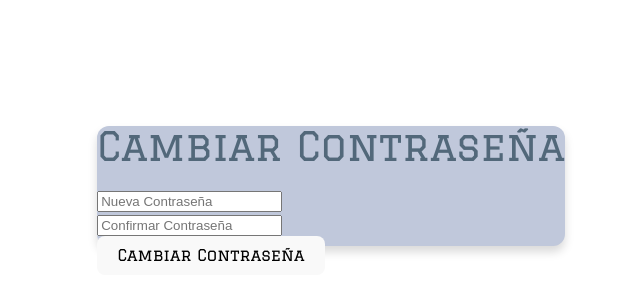
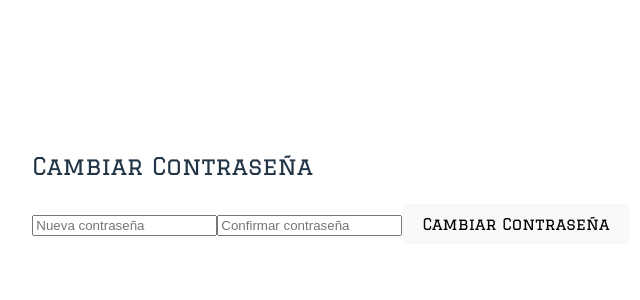
Before and after one commit to rmMarioAlberto/SmartEduSuite_web, a React (Vite) app: page /cambio-contrasena in a window 1280 px wide. Shown: the part 214-514 px from the top of the page, without its empty margins (309-949 px from the left). Built offline with nearby package versions, Linux system fonts and the light colour scheme.

Commit message:
Login corregido

```diff
--- a/src/context/AuthContext.jsx
+++ b/src/context/AuthContext.jsx
@@ -1,5 +1,5 @@
 import React, { createContext, useState, useEffect } from 'react';
-import { getUser, getToken, logout } from '../services/authService';
+import { getUser, getToken, logout as authLogout } from '../services/authService';
 
 export const AuthContext = createContext();
 
@@ -16,14 +16,21 @@ export const AuthProvider = ({ children }) => {
         }
     }, []);
 
+    const handleLoginSuccess = (user, token) => {
+        localStorage.setItem('user', JSON.stringify(user));
+        localStorage.setItem('token', token);
+        setUser(user);
+        setToken(token);
+    };
+
     const handleLogout = () => {
-        logout();
+        authLogout();
         setUser(null);
         setToken(null);
     };
 
     return (
-        <AuthContext.Provider value={{ user, token, setUser, setToken, handleLogout }}>
+        <AuthContext.Provider value={{ user, token, setUser: handleLoginSuccess, setToken, handleLogout }}>
             {children}
         </AuthContext.Provider>
     );
--- a/src/pages/login/LoginScreen.jsx
+++ b/src/pages/login/LoginScreen.jsx
@@ -9,27 +9,19 @@ import '../../styles/styles.css';
 function LoginScreen() {
   const [error, setError] = useState('');
   const navigate = useNavigate();
-  const { setUser, setToken } = useContext(AuthContext);
+  const { setUser } = useContext(AuthContext);
 
   const handleLoginSuccess = (user, token) => {
-    setUser(user);
-    setToken(token);
-    if (user.contra === '') {
-      navigate('/cambio-contrasena', { state: { user } });
-    } else {
+    setUser(user, token);
     switch (user.tipo) {
-        case 1:
-          setError('El tipo de usuario no tiene acceso al sistema');
-          break;
       case 2:
-          navigate('/vista-maestro', { state: { user } });
+        navigate('/vista-maestro');
         break;
       case 3:
-          navigate('/vista-admin', { state: { user } });
+        navigate('/vista-admin');
         break;
       default:
         setError('Tipo de usuario desconocido');
-      }
     }
   };
 
@@ -42,48 +34,48 @@ function LoginScreen() {
 
     setError('');
     try {
-        const { user, token } = await login(correo, contra);
-        handleLoginSuccess(user, token);
+      const result = await login(correo, contra);
+
+      if (!result || !result.user || !result.token) {
+        throw new Error('Respuesta de login inválida');
+      }
+
+      handleLoginSuccess(result.user, result.token);
     } catch (err) {
+      if (err.message === 'Primer login') {
+        const storedUser = JSON.parse(localStorage.getItem('user'));
+        if (storedUser) {
+          navigate('/cambio-contrasena', { state: { user: storedUser } });
+        } else {
+          setError('Error al obtener datos de usuario');
+        }
+      } else {
         setError(err.message);
+      }
     }
   };
 
+
   return (
-    <div className="flex items-center justify-center bg-[#22354a] min-h-screen color: #c8d8e6">
+    <div className="flex items-center justify-center bg-[#22354a] min-h-screen">
       <Card className="card-custom">
         <CardContent className="text-center flex flex-col items-center">
-          <h1 className="text-2xl color: #c8d8e6 mb-1">SmartEdu Suite</h1>
-          <h2 className="text-lg #c8d8e6 mb-4">Inicia Sesión</h2>
+          <h1 className="text-2xl text-[#c8d8e6] mb-1">SmartEdu Suite</h1>
+          <h2 className="text-lg text-[#c8d8e6] mb-4">Inicia Sesión</h2>
           <form onSubmit={handleSubmit} className="w-full flex flex-col items-center">
             <div className="mb-4 w-3/4">
-              <Input
-                type="email"
-                placeholder="Correo"
-                className="input-custom w-full"
-                name="correo"
-              />
+              <Input type="email" placeholder="Correo" className="input-custom w-full" name="correo" />
             </div>
             <div className="mb-6 w-3/4">
-              <Input
-                type="password"
-                placeholder="Contraseña"
-                className="input-custom w-full"
-                name="contra"
-              />
+              <Input type="password" placeholder="Contraseña" className="input-custom w-full" name="contra" />
             </div>
-            <Button
-              type="submit"
-              className="w-3/4 py-2 bg-[#1E90FF] text-[#E4E5E6] font-semibold rounded hover:bg-[#0077CC] focus:outline-none focus:ring-2 focus:ring-[#1E90FF] focus:ring-opacity-50">
+            <Button type="submit" className="w-3/4 py-2 bg-[#1E90FF] text-[#E4E5E6] font-semibold rounded">
               Iniciar Sesión
             </Button>
             {error && <div className="error-message">{error}</div>}
           </form>
-          <div className="mt-4 text-gray-300 text-sm">
-            o inicia sesión con
-          </div>
-          <Button
-            className="mt-2 w-3/4 py-2 bg-[#FFFFFF] text-[#2D3E50] font-semibold rounded flex items-center justify-center shadow-md hover:bg-[#F0F0F0] focus:outline-none focus:ring-2 focus:ring-[#2D3E50] focus:ring-opacity-50">
+          <div className="mt-4 text-gray-300 text-sm">o inicia sesión con</div>
+          <Button className="mt-2 w-3/4 py-2 bg-[#FFFFFF] text-[#2D3E50] font-semibold rounded flex items-center justify-center shadow-md">
             <FaGoogle className="mr-2" />
             Google
           </Button>
--- a/src/pages/login/changePassword.jsx
+++ b/src/pages/login/changePassword.jsx
@@ -1,43 +1,72 @@
-import React, { useState } from 'react';
+import React, { useState, useContext } from 'react';
 import { useNavigate, useLocation } from 'react-router-dom';
-import Form from '../../components/Form';
-import { changePassword } from '../../services/authService.js';
-import '../../styles/styles.css';
+import { changePassword } from '../../services/authService';
+import { AuthContext } from '../../context/AuthContext';
 
 function ChangePassword() {
-    const [error, setError] = useState('');
+    const { setUser } = useContext(AuthContext);
     const navigate = useNavigate();
     const location = useLocation();
-    const { user } = location.state || {};
 
-    const handleSubmit = async (formData) => {
+    // Obtenemos el usuario desde localStorage o la navegación
+    const user = location.state?.user || JSON.parse(localStorage.getItem('user'));
+
+    const [password, setPassword] = useState('');
+    const [confirmPassword, setConfirmPassword] = useState('');
+    const [error, setError] = useState('');
+    const [success, setSuccess] = useState('');
+
+    const handleSubmit = async (event) => {
+        event.preventDefault();
         setError('');
-        if (formData.newPassword !== formData.confirmPassword) {
+        setSuccess('');
+
+        if (!password || !confirmPassword) {
+            setError('Todos los campos son obligatorios');
+            return;
+        }
+
+        if (password !== confirmPassword) {
             setError('Las contraseñas no coinciden');
             return;
         }
 
         try {
-            const message = await changePassword(formData.newPassword, user.id);
-            navigate('/login', { state: { message } });
+            const message = await changePassword(password, user.id);
+            setSuccess(message);
+
+            // Actualizar el usuario en el contexto
+            setUser({ ...user, firstLogin: false });
+            localStorage.setItem('user', JSON.stringify({ ...user, firstLogin: false }));
+
+            setTimeout(() => {
+                navigate('/vista-maestro');
+            }, 2000);
         } catch (err) {
             setError(err.message);
         }
     };
 
-    const fields = [
-        { name: 'newPassword', type: 'password', placeholder: 'Nueva Contraseña' },
-        { name: 'confirmPassword', type: 'password', placeholder: 'Confirmar Contraseña' },
-    ];
-
     return (
-        <div className="flex items-center justify-center min-h-screen bg-blue-900">
-            <div className="card">
-                <div className="card-content">
-                    <h1 className="title">Cambiar Contraseña</h1>
-                    <Form fields={fields} onSubmit={handleSubmit} buttonText="Cambiar Contraseña" error={error} />
-                </div>
-            </div>
+        <div>
+            <h2>Cambiar Contraseña</h2>
+            <form onSubmit={handleSubmit}>
+                <input
+                    type="password"
+                    placeholder="Nueva contraseña"
+                    value={password}
+                    onChange={(e) => setPassword(e.target.value)}
+                />
+                <input
+                    type="password"
+                    placeholder="Confirmar contraseña"
+                    value={confirmPassword}
+                    onChange={(e) => setConfirmPassword(e.target.value)}
+                />
+                <button type="submit">Cambiar Contraseña</button>
+            </form>
+            {error && <p style={{ color: 'red' }}>{error}</p>}
+            {success && <p style={{ color: 'green' }}>{success}</p>}
         </div>
     );
 }
--- a/src/pages/teachers/indexMaestro.jsx
+++ b/src/pages/teachers/indexMaestro.jsx
@@ -1,16 +1,16 @@
-import React from 'react';
+import React, { useContext } from 'react';
 import { useNavigate } from 'react-router-dom';
-import { logout } from '../../services/authService'; // Se importa el logout.
+import { AuthContext } from '../../context/AuthContext';
 import "../../styles/TeachersHome.css";
 import { FaClock, FaClipboardList } from "react-icons/fa";
-import horarioMaestro from './horarioMaestro';
 
 function TeachersHome() {
   const navigate = useNavigate();
+  const { handleLogout } = useContext(AuthContext);
 
-  const handleLogout = () => {
-    logout(); // Este es para eliminar al usuario del localStorage.
-    navigate('/login'); // Para dirigir al login.
+  const handleLogoutClick = () => {
+    handleLogout();
+    navigate('/login');
   };
 
   return (
@@ -26,7 +26,7 @@ function TeachersHome() {
           <span>Asistencias</span>
         </div>
       </div>
-      <button className="logout-button" onClick={handleLogout}>Salir</button>
+      <button className="logout-button" onClick={handleLogoutClick}>Salir</button>
     </div>
   );
 }
--- a/src/services/authService.js
+++ b/src/services/authService.js
@@ -9,11 +9,32 @@ export const login = async (correo, contra) => {
 
     const data = await response.json();
 
+    if (response.status === 300 && (data.user.tipo === 2 || data.user.tipo === 3)) {
+        localStorage.setItem('user', JSON.stringify(data.user));
+        localStorage.setItem('token', data.token);
+        throw new Error('Primer login');
+    }
+
+    if (response.status === 301) {
+        throw new Error('Usuario deshabilitado');
+    }
+
+    if (response.status === 401) {
+        throw new Error('Contraseña incorrecta');
+    }
+
+    if (response.status === 404) {
+        throw new Error('Usuario no encontrado');
+    }
+
     if (!response.ok) {
         throw new Error(data.message);
     }
 
-    // Guardar la información del usuario en localStorage
+    if (data.user.tipo === 1) {
+        throw new Error('El tipo de usuario no tiene acceso al sistema');
+    }
+
     localStorage.setItem('user', JSON.stringify(data.user));
     localStorage.setItem('token', data.token);
 
@@ -30,6 +51,18 @@ export const changePassword = async (newPassword, id) => {
     });
 
     const data = await response.json();
+
+    if (response.status === 400) {
+        throw new Error(data.message || 'El id o la nueva contraseña es requerida');
+    }
+
+    if (response.status === 404) {
+        throw new Error('Usuario no encontrado');
+    }
+
+    if (response.status === 500) {
+        throw new Error('Error en el servidor');
+    }
 
     if (!response.ok) {
         throw new Error(data.message);
```
Also changed, not shown: src/pages/admin/indexAdmin.jsx (+9 -9 lines). Lines whose indentation alone changed are shown as unchanged.
